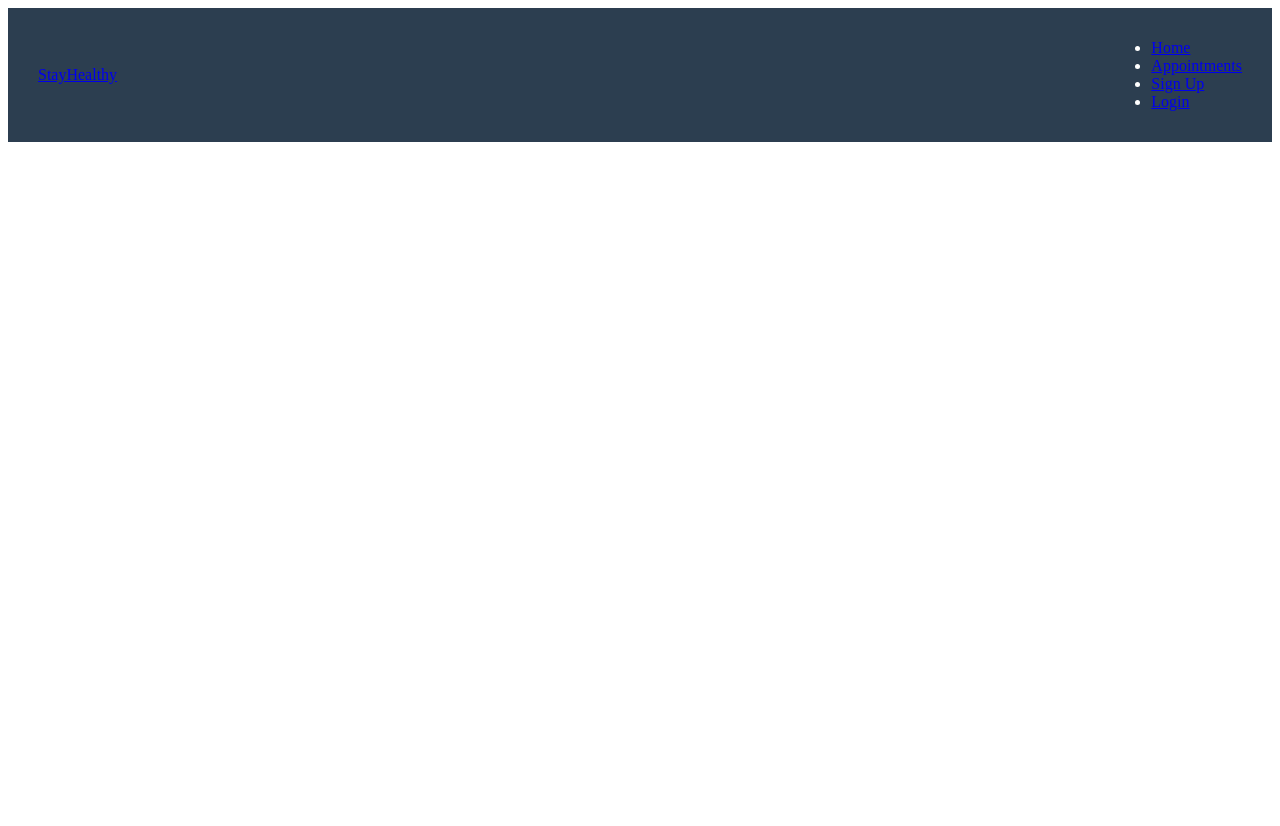
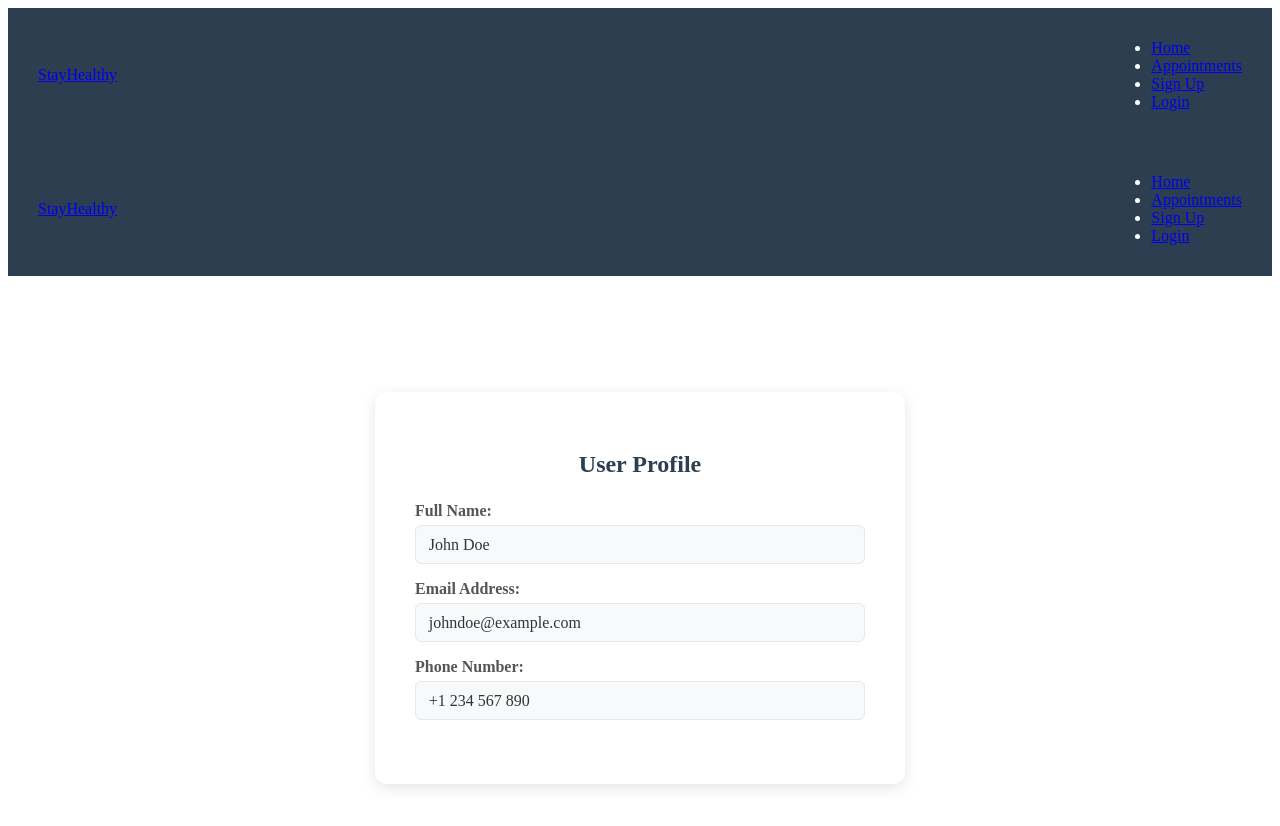
Before and after one commit to sarap9/med_appt., a React (Vite) app: page /profile in a window 1280 px wide. Shown: the top 826 px of the page. Before the commit the page ends 800 px from the top, so only its background shows below. Built offline with nearby package versions, Linux system fonts and the light colour scheme.

Commit message:
Complete Exercise 1 - Added ProfileCard component and Navbar dropdown

```diff
--- a/src/App.jsx
+++ b/src/App.jsx
@@ -1,8 +1,10 @@
 import React from 'react';
 import { BrowserRouter, Routes, Route, Navigate } from 'react-router-dom';
+import Navbar from './Components/Navbar/Navbar';
 import Notification from './Components/Notification/Notification';
 import InstantConsultation from './Components/InstantConsultationBooking/InstantConsultation';
 import ReviewForm from './Components/ReviewForm/ReviewForm';
+import ProfileCard from './Components/ProfileCard/ProfileCard';
 import 'reactjs-popup/dist/index.css';
 
 function App() {
@@ -15,6 +17,7 @@ function App() {
 
   return (
     <BrowserRouter>
+      <Navbar />
       <Notification>
         <div className="App">
           <Routes>
@@ -37,6 +40,7 @@ function App() {
               }
             />
             <Route path="/reviews" element={<ReviewForm doctorsData={doctorsData} />} />
+            <Route path="/profile" element={<ProfileCard />} />
           </Routes>
         </div>
       </Notification>
--- a/src/Components/Navbar/Navbar.jsx
+++ b/src/Components/Navbar/Navbar.jsx
@@ -5,6 +5,7 @@ import './Navbar.css';
 const Navbar = () => {
     const [isLoggedIn, setIsLoggedIn] = useState(false);
     const [userName, setUserName] = useState('');
+    const [showDropdown, setShowDropdown] = useState(false);
     const navigate = useNavigate();
 
     useEffect(() => {
@@ -34,8 +35,13 @@ const Navbar = () => {
 
         setIsLoggedIn(false);
         setUserName('');
+        setShowDropdown(false);
         navigate('/login');
         window.location.reload();
+    };
+
+    const toggleDropdown = () => {
+        setShowDropdown((prev) => !prev);
     };
 
     return (
@@ -51,16 +57,48 @@ const Navbar = () => {
                     <Link to="/appointments">Appointments</Link>
                 </li>
                 {isLoggedIn ? (
-                    <>
-                        <li className="user-welcome-text" style={{ marginRight: '15px', fontWeight: 'bold' }}>
-                            Welcome, {userName}
-                        </li>
-                        <li>
-                            <button onClick={handleLogout} className="btn-logout">
-                                Logout
-                            </button>
-                        </li>
-                    </>
+                    <li className="user-dropdown-container" style={{ position: 'relative' }}>
+                        <span
+                            onClick={toggleDropdown}
+                            className="user-welcome-text"
+                            style={{ cursor: 'pointer', fontWeight: 'bold', padding: '0.5rem 1rem' }}
+                        >
+                            Welcome, {userName} ▼
+                        </span>
+                        {showDropdown && (
+                            <ul className="dropdown-menu" style={{
+                                position: 'absolute',
+                                top: '100%',
+                                right: 0,
+                                backgroundColor: '#ffffff',
+                                boxShadow: '0px 4px 8px rgba(0,0,0,0.1)',
+                                listStyle: 'none',
+                                padding: '0.5rem 0',
+                                borderRadius: '4px',
+                                minWidth: '150px',
+                                zIndex: 1000
+                            }}>
+                                <li style={{ padding: '0.5rem 1rem' }}>
+                                    <Link
+                                        to="/profile"
+                                        onClick={() => setShowDropdown(false)}
+                                        style={{ textDecoration: 'none', color: '#333', display: 'block' }}
+                                    >
+                                        Your Profile
+                                    </Link>
+                                </li>
+                                <li style={{ padding: '0.5rem 1rem', borderTop: '1px solid #eee' }}>
+                                    <button
+                                        onClick={handleLogout}
+                                        className="btn-logout"
+                                        style={{ background: 'none', border: 'none', color: '#e74c3c', cursor: 'pointer', padding: 0, width: '100%', textAlign: 'left' }}
+                                    >
+                                        Logout
+                                    </button>
+                                </li>
+                            </ul>
+                        )}
+                    </li>
                 ) : (
                     <>
                         <li>
--- /dev/null
+++ b/src/Components/ProfileCard/ProfileCard.css
@@ -0,0 +1,47 @@
+.profile-container {
+  display: flex;
+  justify-content: center;
+  align-items: center;
+  padding: 2rem;
+  min-height: 70vh;
+}
+
+.profile-card {
+  background: #ffffff;
+  border-radius: 12px;
+  box-shadow: 0 4px 15px rgba(0, 0, 0, 0.1);
+  padding: 2.5rem;
+  width: 100%;
+  max-width: 450px;
+  text-align: center;
+}
+
+.profile-card h2 {
+  color: #2c3e50;
+  margin-bottom: 1.5rem;
+}
+
+.profile-details {
+  text-align: left;
+  margin-bottom: 1.5rem;
+}
+
+.profile-field {
+  margin-bottom: 1rem;
+}
+
+.profile-field label {
+  display: block;
+  font-weight: bold;
+  color: #555;
+  margin-bottom: 0.3rem;
+}
+
+.profile-field p {
+  background-color: #f8f9fa;
+  padding: 0.6rem 0.8rem;
+  border-radius: 6px;
+  border: 1px solid #e2e8f0;
+  margin: 0;
+  color: #333;
+}
--- /dev/null
+++ b/src/Components/ProfileCard/ProfileCard.jsx
@@ -0,0 +1,48 @@
+import React, { useState, useEffect } from 'react';
+import './ProfileCard.css';
+
+function ProfileCard() {
+  const [userDetails, setUserDetails] = useState({
+    name: 'John Doe',
+    email: 'johndoe@example.com',
+    phone: '+1 234 567 890'
+  });
+
+  useEffect(() => {
+    const storedName = sessionStorage.getItem('name');
+    const storedEmail = sessionStorage.getItem('email');
+    const storedPhone = sessionStorage.getItem('phone');
+
+    if (storedName || storedEmail || storedPhone) {
+      setUserDetails({
+        name: storedName || 'John Doe',
+        email: storedEmail || 'johndoe@example.com',
+        phone: storedPhone || '+1 234 567 890'
+      });
+    }
+  }, []);
+
+  return (
+    <div className="profile-container">
+      <div className="profile-card">
+        <h2>User Profile</h2>
+        <div className="profile-details">
+          <div className="profile-field">
+            <label>Full Name:</label>
+            <p>{userDetails.name}</p>
+          </div>
+          <div className="profile-field">
+            <label>Email Address:</label>
+            <p>{userDetails.email}</p>
+          </div>
+          <div className="profile-field">
+            <label>Phone Number:</label>
+            <p>{userDetails.phone}</p>
+          </div>
+        </div>
+      </div>
+    </div>
+  );
+}
+
+export default ProfileCard;
```
